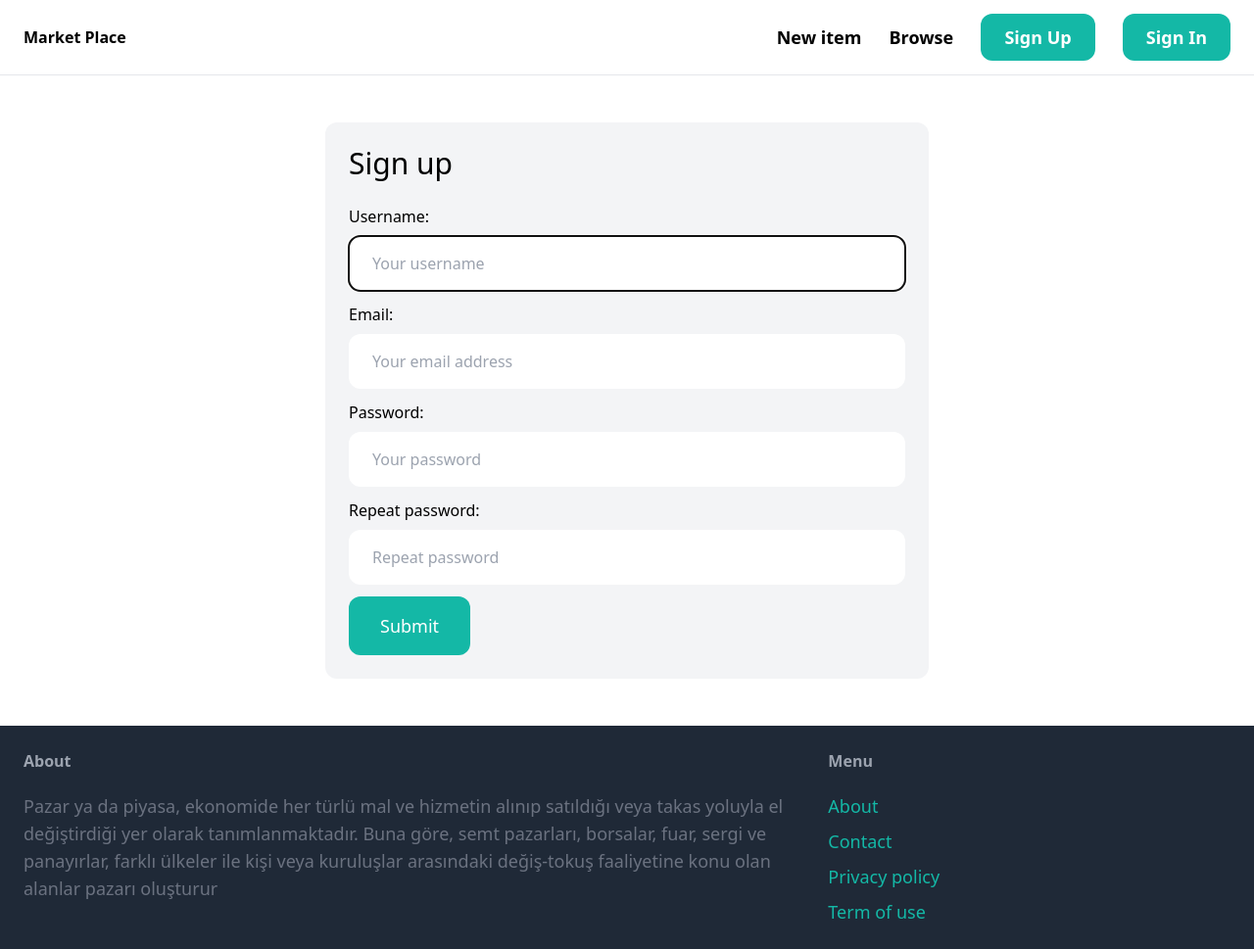
After one commit to selcannatakk/market_place, a Django app: page /signup/ in a window 1280 px wide. The commit adds this page. Shown: the whole page at 98% size. Run offline with Django 4.2, Linux system fonts and the light colour scheme; some libraries are stand-ins or nearby versions.

Commit message:
sign-up page

```diff
--- /dev/null
+++ b/app/marketplace/forms.py
@@ -0,0 +1,26 @@
+from django import forms
+from django.contrib.auth.forms import UserCreationForm
+from django.contrib.auth.models import User
+
+
+class SignupForm(UserCreationForm):
+    class Meta:
+        model = User
+        fields = ('username', 'email', 'password1', 'password2')
+
+    username = forms.CharField(widget=forms.TextInput(attrs={
+        'placeholder': 'Your username',
+        'class': 'w-full py-4 px-6 rounded-xl',
+    }))
+    email = forms.CharField(widget=forms.EmailInput(attrs={
+        'placeholder': 'Your email address',
+        'class': 'w-full py-4 px-6 rounded-xl',
+    }))
+    password1 = forms.CharField(widget=forms.PasswordInput(attrs={
+        'placeholder': 'Your password',
+        'class': 'w-full py-4 px-6 rounded-xl',
+    }))
+    password2 = forms.CharField(widget=forms.PasswordInput(attrs={
+        'placeholder': 'Repeat password',
+        'class': 'w-full py-4 px-6 rounded-xl',
+    }))
--- a/app/marketplace/urls.py
+++ b/app/marketplace/urls.py
@@ -1,7 +1,9 @@
 from django.urls import path
 from . import views
 
+app_name = 'marketplace'
 urlpatterns = [
     path("", views.index, name='index'),
     path("contact/", views.contact, name='contact'),
+    path("signup/", views.signup, name='signup'),
 ]
--- a/app/marketplace/views.py
+++ b/app/marketplace/views.py
@@ -1,6 +1,7 @@
-from django.shortcuts import render
+from django.shortcuts import render,redirect
 
 from item.models import Category, Item
+from .forms import SignupForm
 
 
 def index(request):
@@ -16,3 +17,21 @@ def index(request):
 
 def contact(request):
     return render(request, 'marketplace/contact.html')
+
+
+def signup(request):
+    if request.method == 'POST':
+        form = SignupForm(request.POST)
+
+        if form.is_valid():
+            form.save()
+
+            return redirect('/login/')
+    else:
+        form = SignupForm()
+
+    context = {
+        'form': form,
+    }
+
+    return render(request, 'marketplace/signup.html', context)
--- a/app/templates/marketplace/base.html
+++ b/app/templates/marketplace/base.html
@@ -14,7 +14,7 @@
                 <a href="#" class="text-lg font-semibold hover:text-gray-500"> New item</a>
                 <a href="#" class="text-lg font-semibold hover:text-gray-500"> Browse</a>
 
-                <a href="#" class="px-6 py-3 text-lg font-semibold bg-teal-500 text-white rounded-xl hover:bg-teal-700 "> Sign Up</a>
+                <a href="{% url 'marketplace:signup' %}" class="px-6 py-3 text-lg font-semibold bg-teal-500 text-white rounded-xl hover:bg-teal-700 "> Sign Up</a>
                 <a href="#" class="px-6 py-3 text-lg font-semibold bg-teal-500 text-white rounded-xl hover:bg-gray-700 "> Sign In</a>
 
             </div>
@@ -39,7 +39,7 @@
                 <h3 class="mb-5 font-semibold text-gray-400"> Menu </h3>
                 <ul class="space-y-2">
                     <li><a href="#" class="text-lg text-teal-500 hover:text-teal-700"> About</a></li>
-                    <li><a href="{% url 'contact' %}" class="text-lg text-teal-500 hover:text-teal-700"> Contact</a></li>
+                    <li><a href="{% url 'marketplace:contact' %}" class="text-lg text-teal-500 hover:text-teal-700"> Contact</a></li>
                     <li><a href="#" class="text-lg text-teal-500 hover:text-teal-700"> Privacy policy</a></li>
                     <li><a href="#" class="text-lg text-teal-500 hover:text-teal-700"> Term of use </a></li>
                 </ul>
--- /dev/null
+++ b/app/templates/marketplace/signup.html
@@ -0,0 +1,45 @@
+{% extends 'marketplace/base.html' %}
+
+{% block title %} Sign Up {% endblock %}
+
+{% block content %}
+<div class="w-1/2 my-6 mx-auto p-6 bg-gray-100 rounded-xl" >
+    <h1 class="mb-6 text-3xl"> Sign up</h1>
+
+    <form method="post" action="." >
+        {% csrf_token %}
+<!--        {{ form.as_p }}-->
+        <div class="mb-3" >
+            <label class="inline-block mb-2"> Username: </label><br>
+            {{ form.username }}
+        </div>
+        <div class="mb-3" >
+            <label class="inline-block mb-2"> Email: </label><br>
+            {{ form.email }}
+        </div>
+        <div class="mb-3" >
+            <label class="inline-block mb-2"> Password: </label><br>
+            {{ form.password1 }}
+        </div>
+        <div class="mb-3" >
+            <label class="inline-block mb-2"> Repeat password: </label><br>
+            {{ form.password2 }}
+        </div>
+
+        {% if form.errors or form.non_field_errors %}
+            <div class="mb-3 p-6 ng-red-100 rounded-xl" >
+                {% for field in form %}
+                    {{field.errors}}
+                {% endfor %}
+
+                {{ form.non_field_errors }}
+            </div>
+        {% endif %}
+
+
+        <button class="py-4 px-8 text-lg bg-teal-500 hover:bg-teal-700 rounded-xl text-white" >Submit</button>
+    </form>
+
+</div>
+
+{% endblock %}
```
Also changed, not shown: app/db.sqlite3.
